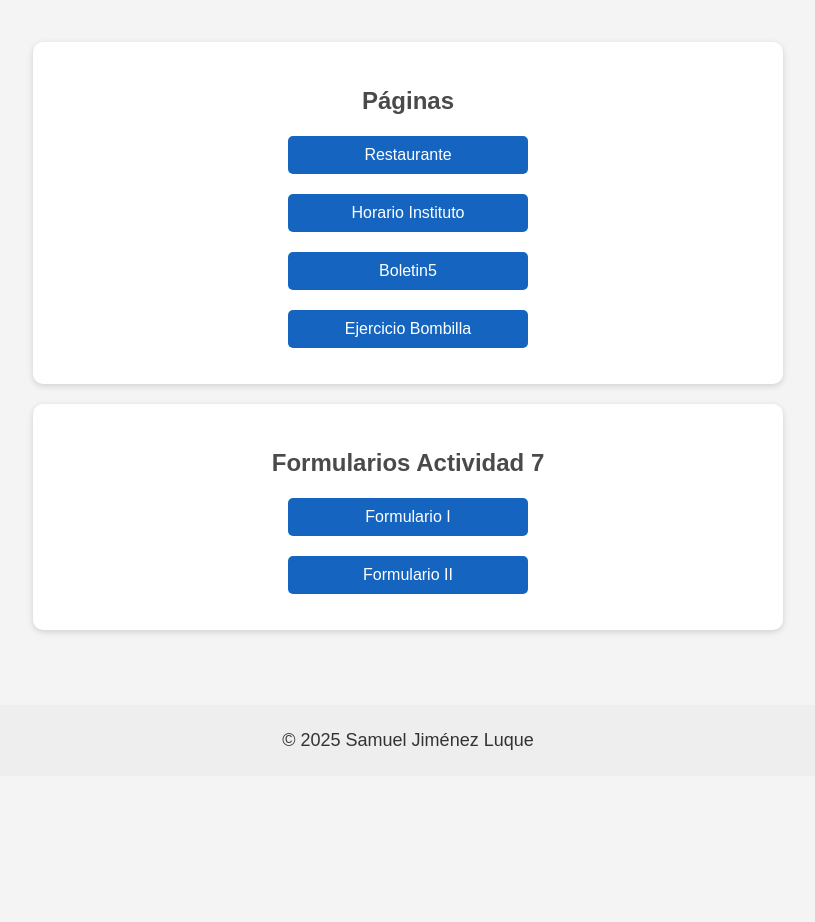
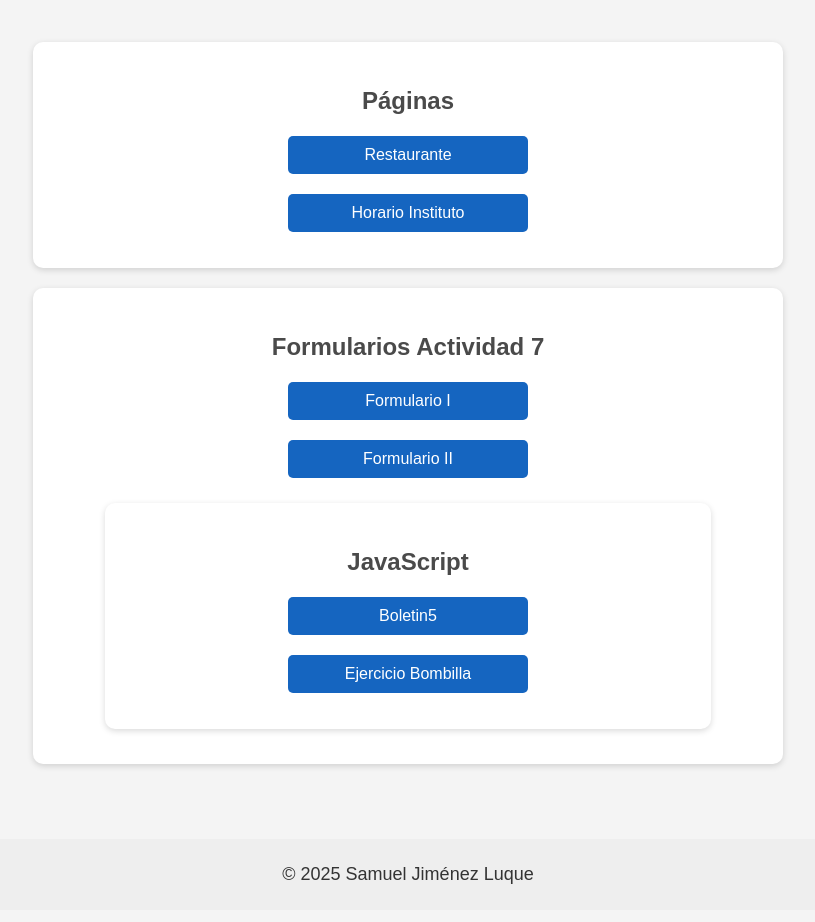
Before and after one commit to samujl06/samujl06.github.io, a plain HTML site: page index.html in a window 1280 px wide. Shown: the part 112-1034 px from the top of the page, without its empty margins (232-1047 px from the left). Before the commit the page ends 908 px from the top, so only its background shows below. Drawn offline with Linux system fonts and the light colour scheme.

Commit message:
Add files via upload

```diff
--- a/index.html
+++ b/index.html
@@ -21,8 +21,6 @@
         <ul>
           <li><a href="Restaurante/index.html">Restaurante</a></li>
           <li><a href="Horario/Index.html">Horario Instituto</a></li>
-          <li><a href="Boletin5/index.html">Boletin5</a></li>
-          <li><a href="bombilla2/index.html">Ejercicio Bombilla</a></li>
         </ul>
       </nav>
     </section>
@@ -35,6 +33,17 @@
           <li><a href="formulario2.html">Formulario II</a></li>
         </ul>
       </nav>
+
+          <section class="card">
+      <h2>JavaScript </h2>
+      <nav class="navegacion-principal">
+        <ul>
+          <li><a href="Boletin5/index.html">Boletin5</a></li>
+          <li><a href="bombilla2/index.html">Ejercicio Bombilla</a></li>
+        </ul>
+      </nav>
+    </section>
+
     </section>
   </main>
 
```
